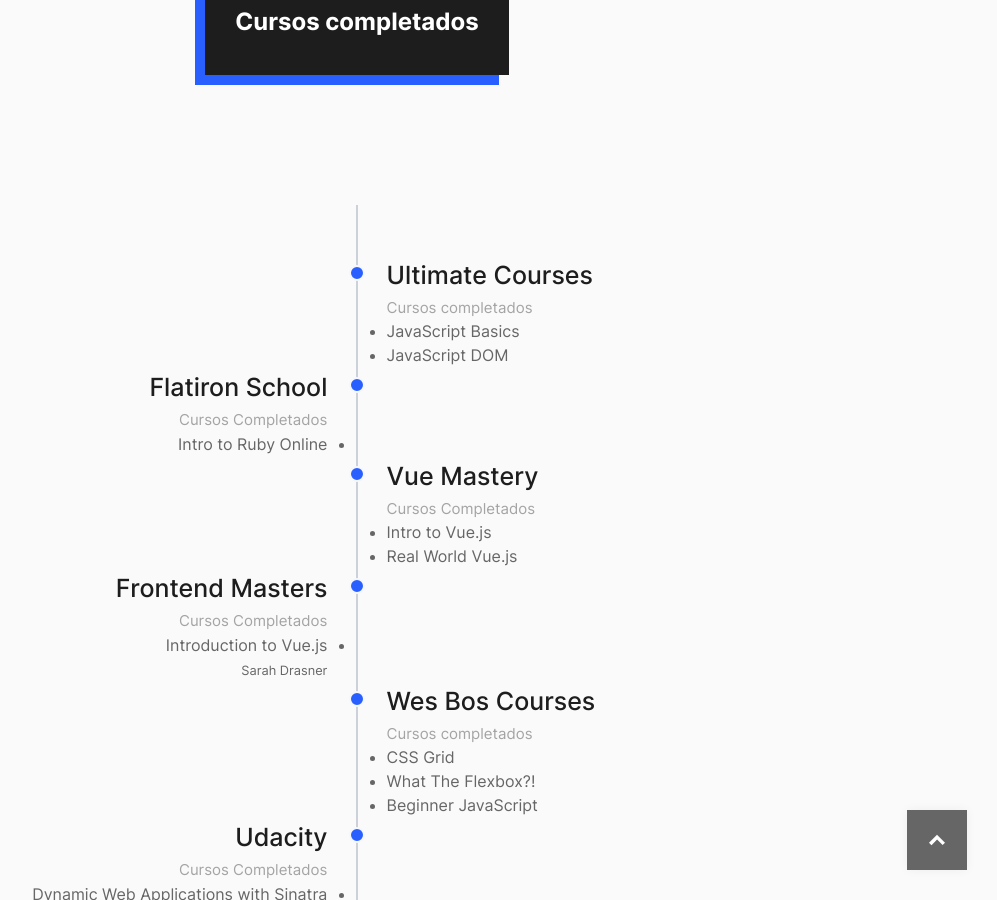
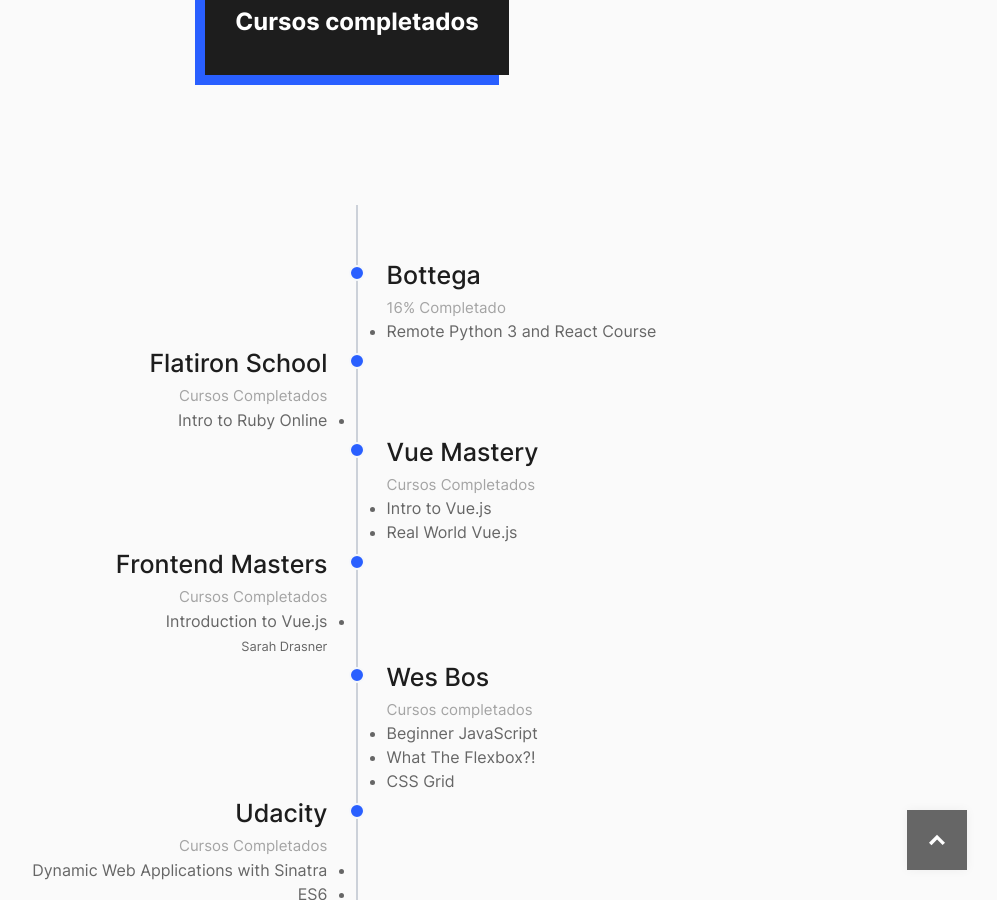
Before and after one commit to MarcelReig/netinetidesign, a Jekyll site: the page built from about/index.html, in a window 1280 px wide and 900 px high, scrolled down 993 px. Shown: the whole window, without its empty margins (283-1280 px from the left). Built offline with Jekyll 4.4.1, drawn with Linux system fonts in a browser that asks for light colours; nearby versions of some CDN libraries.

Commit message:
edit about page

```diff
--- a/about/index.html
+++ b/about/index.html
@@ -101,14 +101,15 @@
   <div class="row">
     <div class="col-md-12">
       <div class="timeline-container">
+
         <div class="timeline-block timeline-block-right">
           <div class="marker"></div>
           <div class="timeline-content">
-            <h3>Ultimate Courses</h3>
-            <span>Cursos completados</span>
+            <h3>Bottega</h3>
+            <span>16% Completado</span>
             <ul>
-              <li>JavaScript Basics</li>
-              <li>JavaScript DOM</li>
+              <li>
+                Remote Python 3 and React Course</li>
             </ul>
           </div>
         </div>
@@ -152,12 +153,12 @@
         <div class="timeline-block timeline-block-right">
           <div class="marker"></div>
           <div class="timeline-content">
-            <h3>Wes Bos Courses</h3>
+            <h3>Wes Bos</h3>
             <span>Cursos completados</span>
             <ul>
+              <li>Beginner JavaScript</li>
+              <li>What The Flexbox?!</li>
               <li>CSS Grid</li>
-              <li>What The Flexbox?!</li>
-              <li>Beginner JavaScript</li>
             </ul>
           </div>
         </div>
```
